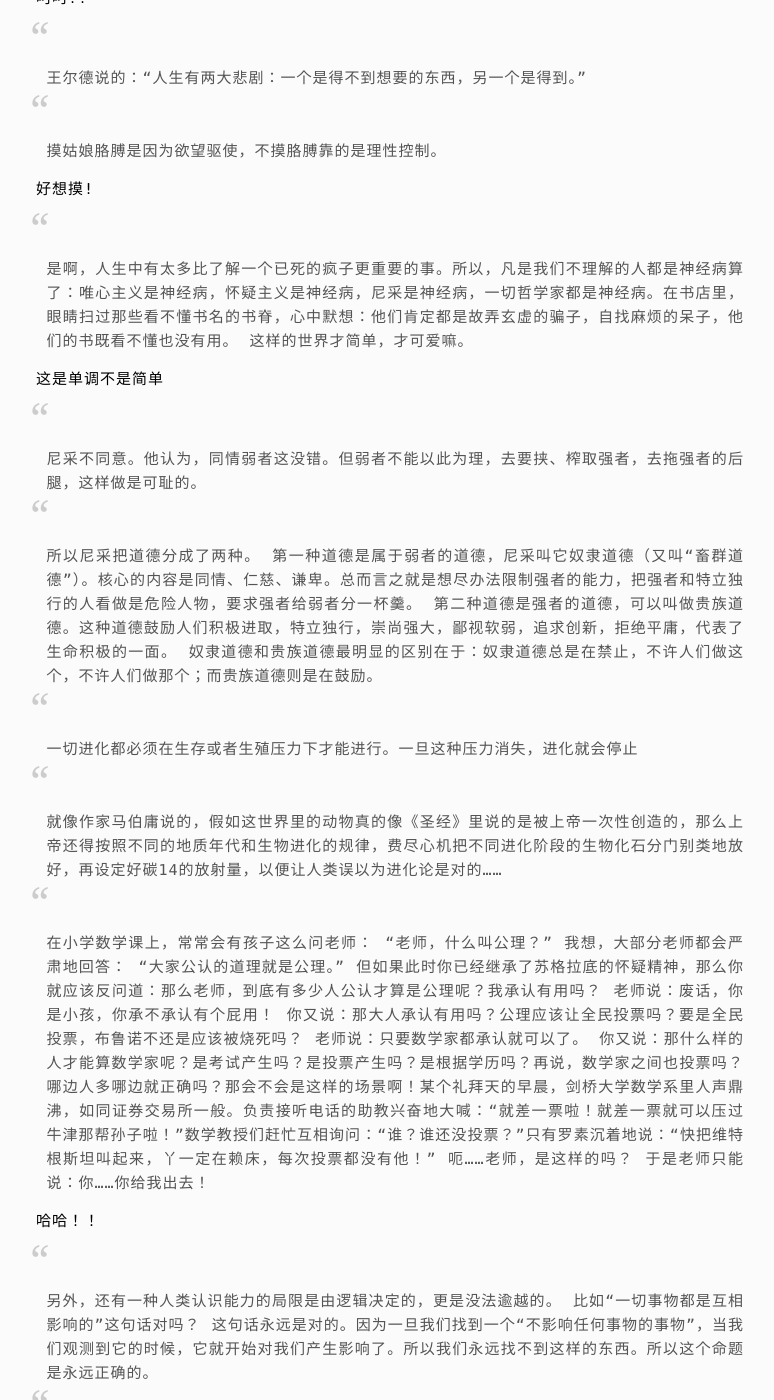
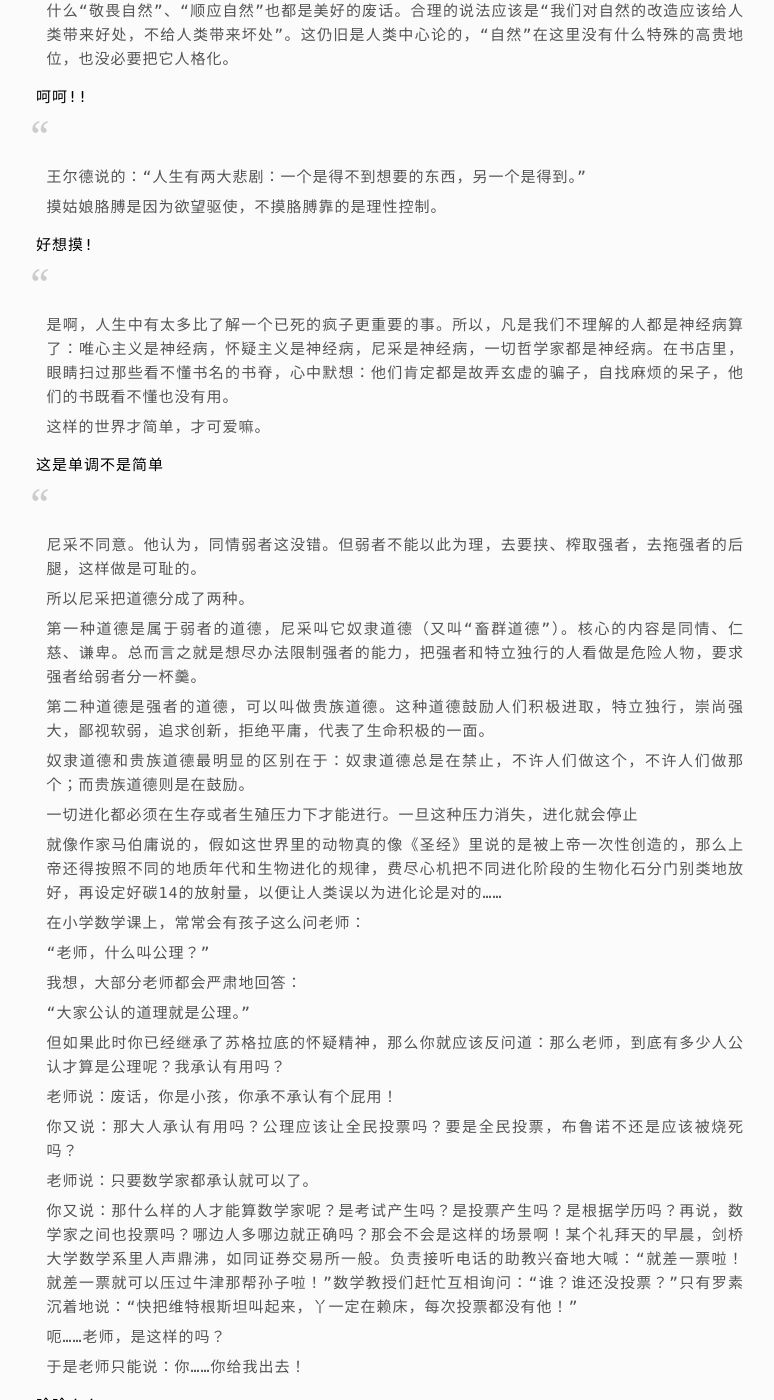
Before and after one commit to xavierskip/xavierskip.github.io, a Jekyll site: the page built from _posts/2014-06-22-about-philosophy.md, in a window 1280 px wide and 1400 px high, scrolled down 2551 px. Shown: the whole window, without its empty margins (250-1024 px from the left). Built offline with Jekyll 4.4.1, drawn with Linux system fonts in a browser that asks for light colours; nearby versions of some CDN libraries; comment, search, counter and statistics services are not loaded; some of the changed text lies outside the part shown.

Commit message:
new post

```diff
--- a/_posts/2014-06-22-about-philosophy.md
+++ b/_posts/2014-06-22-about-philosophy.md
@@ -20,8 +20,11 @@
 思维还是不成体系，下面就摘录下书中的内容
 
 > 上帝既然知道亚当和夏娃会偷吃禁果，为什么一开始不去阻止他们？
+>
 > 奥古斯丁的解释是，关键在于自由。上帝给了亚当和人类自由意志，所以也必须让人类拥有作恶的可能。
+>
 > 更具体地说，上帝是善的，而上帝的善表现在上帝对人类的行为要进行公正的赏罚。那么既然要赏罚，前提就是人类必需拥有自由意志，必须能自己选择行善还是作恶，否则人类就不应该对自己的行为负责。
+>
 > 这段论证暗示了一个意思：和消除人世间的所有恶行相比，自由更重要。
 
 这就像有些人犯了罪，可是最后检查发现这个人有精神病，对他犯下的罪行进行减刑甚至免除，因为他对自己的行为已经无法控制了，不能对自己的行为负责了，就好象“枪不杀人，人杀人”，枪无法对自己的行为负责，所以这个“责任”很重要。当然这个犯人依旧失去了“自由”，西方文化一直以来都把“自由”看的很重要，“自由”是基础。
@@ -31,7 +34,9 @@
 宗教试图引入哲学来证明宗教，岂不知，怀疑是哲学的核心精神。可证伪是科学的基础。
 
 > 最开始的基督教不是靠政治力量，而是靠一名接一名教徒的皈依聚沙成塔的。人们冒着被惩罚的危险，自愿加入基督教。这是因为基督教的教义极为美好：它讲博爱，不讲仇恨；它讲宽恕，不讲怨愤；它讲施予，不讲索取；它讲众生平等，教徒不分贵贱，都如兄弟姐妹一般。
+>
 > 那么，一个人人都虔诚信奉基督的世界，比如中世纪的欧洲，岂不应该是一个人类有史以来最完美的世界？
+>
 > 当然，我们可以说中世纪的教会误用了教义。教义叫人宽恕，他们却烧死异端，所以中世纪不能算是完美的世界。这话有理，但要注意，基督教教义的确规定要摒弃异端言论。教会不能容忍其他信仰，更不能容忍无神论，假如任其横行，基督教的完美世界将不复存在。再说教会也不是没给异端留生路，只要你改变信仰，你可以立刻享受到信仰的幸福，我们也会不计前嫌把你当成兄弟姐妹，这不是皆大欢喜吗？
 >
 > 为什么容忍异端比全体人民的幸福还重要？
@@ -43,75 +48,95 @@
 > 每个人天生都知道要追求幸福。那么假如哲学书中真有幸福之路秘而不宣的话，这不就意味着只有我们才是全世界最精的人，找到了一条通往幸福的秘径，而这世上所有其他不读哲学只顾着挣钱享乐的人都是比我们笨的傻子吗？
 >
 > 我的意思是说，就像我们享受科学成就最好的办法是买个新手机而不是去学《电子电路》一样，如果我们的目的是追求人生幸福，我们没必要亲自学习哲学，只需要从各种世俗的人生观中选一个就好了。
+>
 > 假如明白了这一点，你还是不满意各种世俗的人生观，执意要翻开哲学书自己亲自研究一番的话，那么就只有一个原因了。
+>
 > 你不信那些现成的答案。
+>
 > 你怀疑它们。
+>
 > 祝贺你，你被苏格拉底附体了。
 
 思考就代表着怀疑，如果一个人告诉你什么样就是好的什么样就是坏的，而不让你怀疑，就以为他不想让你思考。当你不再去思考也就不再怀疑他的权威性了！
 
 > 事实上，我们今天取得的所有科学成就，都是综合使用归纳法和演绎推理的结果。
-
+>
 > 而科学的任务是探索自然界，获取新知识，毫无疑问，数学是不可能完成这个任务的。归纳法是科学家们的唯一选择。
-
+>
 > 这意味着，数学派的哲学家们创造的不过是能用来衡量世界、随便可以用其他系统来代替的尺子，而他们却把这些尺子当做了世界的真相。
 
 数学不属于自然科学。欧式几何并非是宇宙中唯一的真理，只不过是人类用来描述自然的工具而已。对于科学家们来说，数学是通向真理的桥梁，但不是真理本身。
 
 > 顺便一说，我们生活中其实存在着很多类似的中庸观点，听着很美，实际上由于缺乏可操作性，完全就是一句废话。
+>
 > 比如中学的校训常有“严肃 活泼”两条。问题是，什么时候该严肃，什么时候该活泼？老师们多半会回答“该严肃的时候严肃，该活泼的时候活泼”。假如你受过基础的逻辑训练，真该把这句话扔回去。实际上学校想说的是，“老师要你严肃的时候你就严肃，要你活泼的时候就活泼”。所以“严肃 活泼”这句美好的废话的实际意思是“听老师的话”。
-
+>
 > 什么“敬畏自然”、“顺应自然”也都是美好的废话。合理的说法应该是“我们对自然的改造应该给人类带来好处，不给人类带来坏处”。这仍旧是人类中心论的，“自然”在这里没有什么特殊的高贵地位，也没必要把它人格化。
 
 呵呵!!
 
 > 王尔德说的：“人生有两大悲剧：一个是得不到想要的东西，另一个是得到。”
-
+>
 > 摸姑娘胳膊是因为欲望驱使，不摸胳膊靠的是理性控制。
 
 好想摸!
 
 > 是啊，人生中有太多比了解一个已死的疯子更重要的事。所以，凡是我们不理解的人都是神经病算了：唯心主义是神经病，怀疑主义是神经病，尼采是神经病，一切哲学家都是神经病。在书店里，眼睛扫过那些看不懂书名的书脊，心中默想：他们肯定都是故弄玄虚的骗子，自找麻烦的呆子，他们的书既看不懂也没有用。
-	这样的世界才简单，才可爱嘛。
+>
+>这样的世界才简单，才可爱嘛。
 
 这是单调不是简单
 
 > 尼采不同意。他认为，同情弱者这没错。但弱者不能以此为理，去要挟、榨取强者，去拖强者的后腿，这样做是可耻的。
-
+>
 > 所以尼采把道德分成了两种。
+>
 > 第一种道德是属于弱者的道德，尼采叫它奴隶道德（又叫“畜群道德”）。核心的内容是同情、仁慈、谦卑。总而言之就是想尽办法限制强者的能力，把强者和特立独行的人看做是危险人物，要求强者给弱者分一杯羹。
+>
 > 第二种道德是强者的道德，可以叫做贵族道德。这种道德鼓励人们积极进取，特立独行，崇尚强大，鄙视软弱，追求创新，拒绝平庸，代表了生命积极的一面。
+>
 > 奴隶道德和贵族道德最明显的区别在于：奴隶道德总是在禁止，不许人们做这个，不许人们做那个；而贵族道德则是在鼓励。
-
+>
 > 一切进化都必须在生存或者生殖压力下才能进行。一旦这种压力消失，进化就会停止
-
+>
 > 就像作家马伯庸说的，假如这世界里的动物真的像《圣经》里说的是被上帝一次性创造的，那么上帝还得按照不同的地质年代和生物进化的规律，费尽心机把不同进化阶段的生物化石分门别类地放好，再设定好碳14的放射量，以便让人类误以为进化论是对的……
-
-
+>
 > 在小学数学课上，常常会有孩子这么问老师：
+>
 > “老师，什么叫公理？”
+>
 > 我想，大部分老师都会严肃地回答：
+>
 >“大家公认的道理就是公理。”
+>
 >但如果此时你已经继承了苏格拉底的怀疑精神，那么你就应该反问道：那么老师，到底有多少人公认才算是公理呢？我承认有用吗？
+>
 >老师说：废话，你是小孩，你承不承认有个屁用！
+>
 >你又说：那大人承认有用吗？公理应该让全民投票吗？要是全民投票，布鲁诺不还是应该被烧死吗？
+>
 >老师说：只要数学家都承认就可以了。
+>
 >你又说：那什么样的人才能算数学家呢？是考试产生吗？是投票产生吗？是根据学历吗？再说，数学家之间也投票吗？哪边人多哪边就正确吗？那会不会是这样的场景啊！某个礼拜天的早晨，剑桥大学数学系里人声鼎沸，如同证券交易所一般。负责接听电话的助教兴奋地大喊：“就差一票啦！就差一票就可以压过牛津那帮孙子啦！”数学教授们赶忙互相询问：“谁？谁还没投票？”只有罗素沉着地说：“快把维特根斯坦叫起来，丫一定在赖床，每次投票都没有他！”
+>
 >呃……老师，是这样的吗？
+>
 >于是老师只能说：你……你给我出去！
 
 哈哈！！
 
 > 另外，还有一种人类认识能力的局限是由逻辑决定的，更是没法逾越的。
+>
 > 比如“一切事物都是互相影响的”这句话对吗？
+>
 > 这句话永远是对的。因为一旦我们找到一个“不影响任何事物的事物”，当我们观测到它的时候，它就开始对我们产生影响了。所以我们永远找不到这样的东西。所以这个命题是永远正确的。
-
-> 给科学下的定义：科学就是建立在经验主义基础上的、以实用主义为原则筛选出来的理论
-
+>
+>给科学下的定义：科学就是建立在经验主义基础上的、以实用主义为原则筛选出来的理论
+>
 > 厚古薄今说越古越好，换句话呢，就是越现代越差，所以骂世风日下简直成了咱们的传统项目。清末遗老们见自己的孩子剪辫子喊“世风日下”，旧家庭见男女学生自由恋爱喊“世风日下”，革命大妈见喇叭裤喊“世风日下”，80后长大了又管非主流叫“世风日下”，天天这么世风日下来世风日下去，请问什么时候地球该爆炸了啊，各位？
-
-
+>
 >我暂时不信宗教，我该做什么？
+>
 >我觉得，第一是不要忽视自己总有一天会死这件事。不仅不能忽视，而且要年年想，月月想，天天想。这既是因为死亡是我们终究要面对的事情，也是因为死亡会成为我们思考哲学问题的动力。
 
 To do something then I can die in peace.
```
